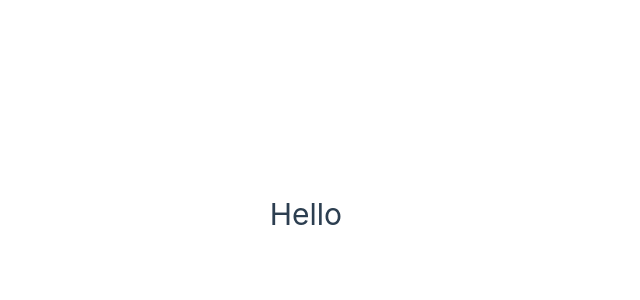
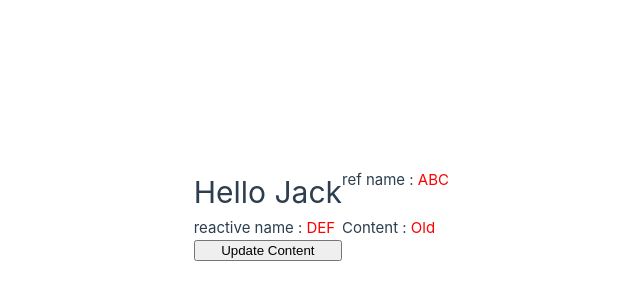
Before and after one commit to Heang-Dev/Vue3, a Vue app: page / in a window 1280 px wide. Shown: the part 186-486 px from the top of the page, without its empty margins (298-938 px from the left). Built offline with nearby package versions, Linux system fonts and the light colour scheme.

Commit message:
ref and reactive

```diff
--- a/src/App.vue
+++ b/src/App.vue
@@ -1,5 +1,50 @@
+<script setup>
+	import {ref, reactive} from "vue";
+
+	const name = "Jack";
+	const content = ref("Old");
+
+	const refObj = ref({
+		name: "ABC",
+		age: 32,
+		address: "New York",
+	});
+
+	const ReactiveObj = reactive({
+		name: "DEF",
+		age: 33,
+		address: "London",
+	});
+
+	const handleUpdate = () => {
+		content.value = "New";
+		refObj.value.name = "ref ";
+		ReactiveObj.name = "reactive";
+		// Change content back after 3s
+		setTimeout(() => {
+			content.value = "Old";
+			refObj.value.name = "ABC";
+			ReactiveObj.name = "DEF";
+		}, 3000);
+	};
+</script>
+
 <template>
 	<h1>
-		Hello
+		Hello {{ name }}
 	</h1>
+	<p>ref name : <span>{{ refObj.name }}</span></p>
+	<p>reactive name : <span>{{ ReactiveObj.name }}</span></p>
+	<p>
+		Content : <span>{{ content }}</span>
+	</p>
+	<button @click="handleUpdate">
+		Update Content
+	</button>
 </template>
+
+<style scoped>
+	span{
+		color: red;
+	}
+</style>
```
